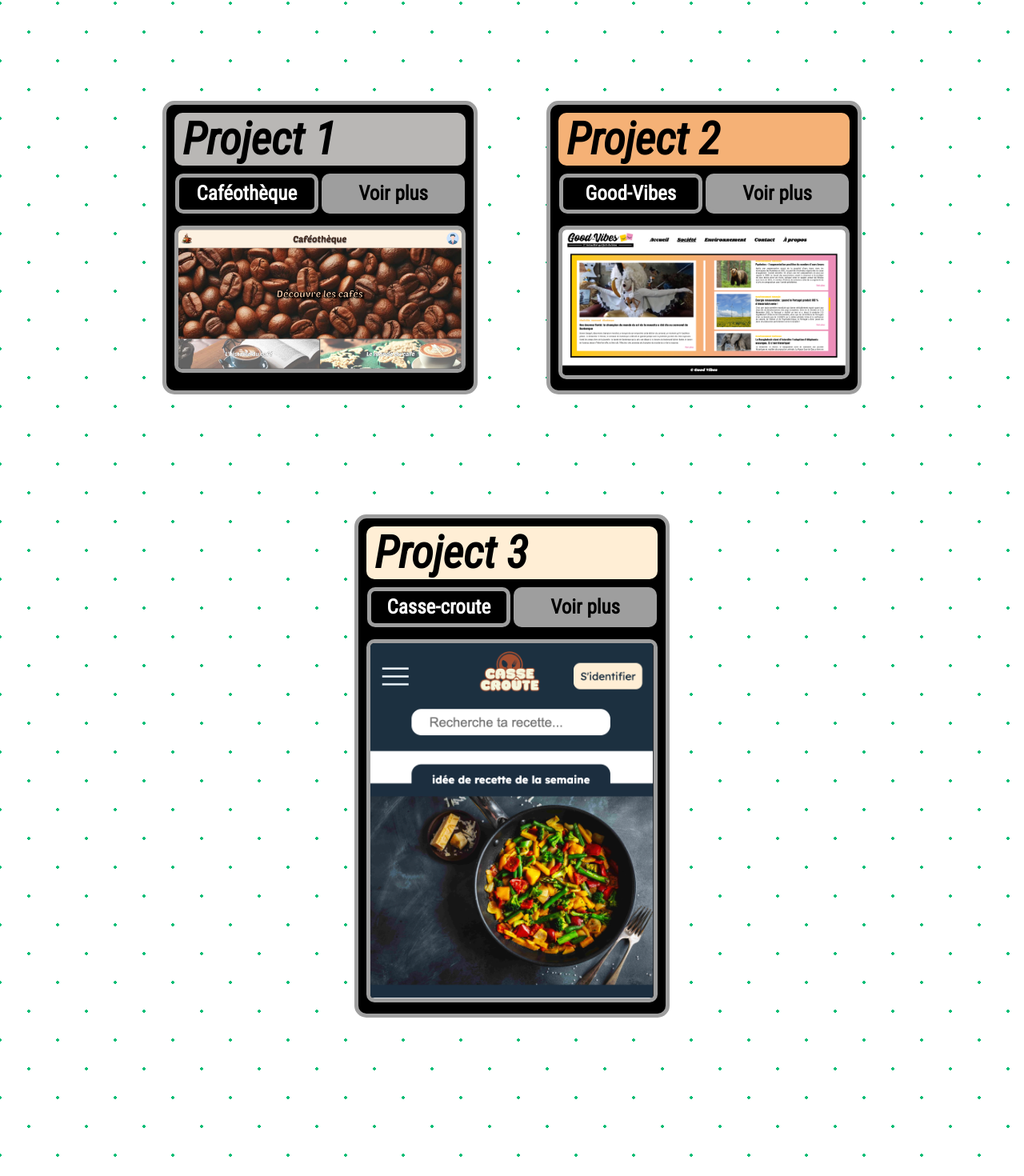
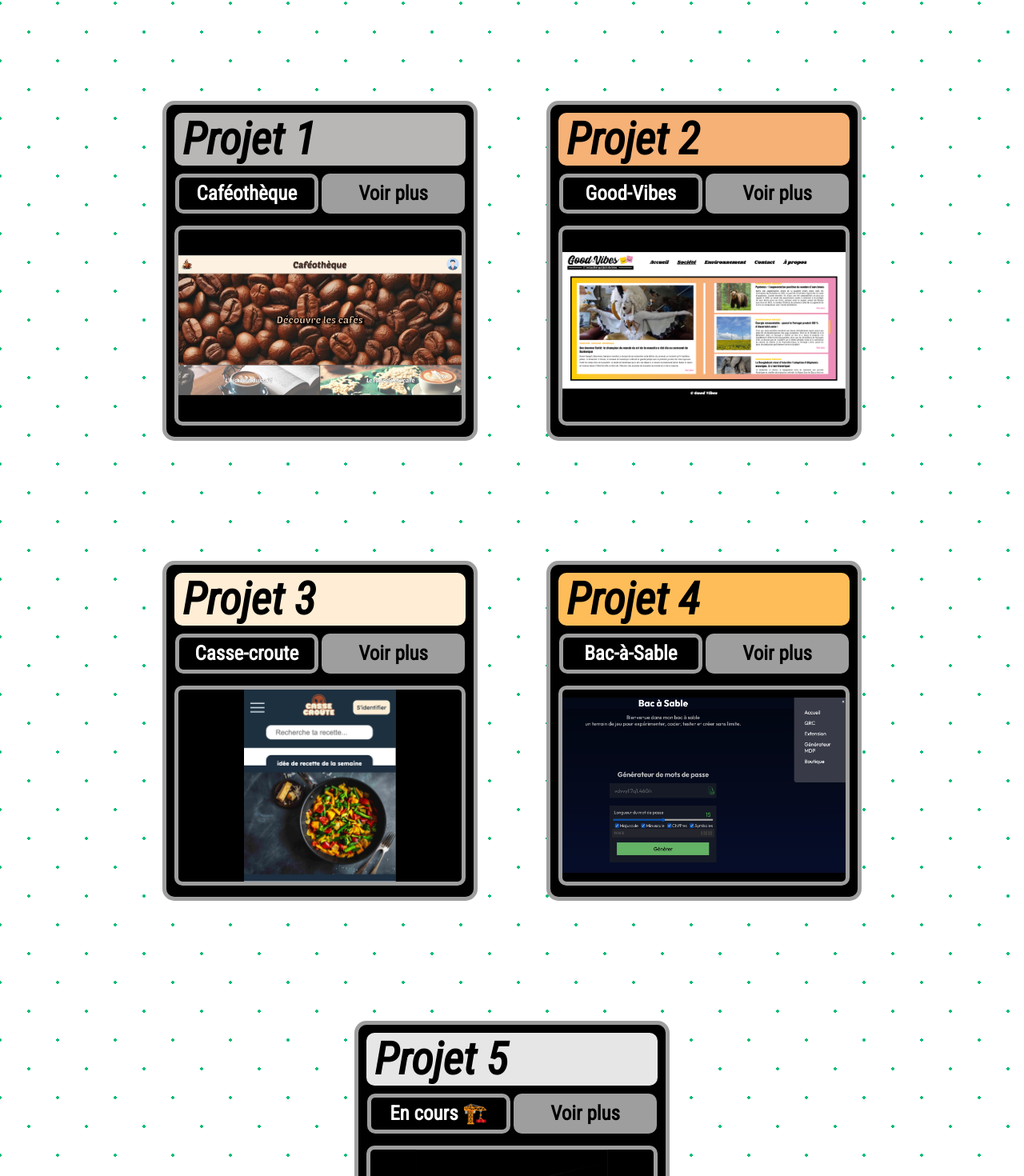
Before and after one commit to FarCodeFR/PortFolio-1.0, a React (Vite) app: page / in a window 1280 px wide. Shown: the part 2516-3986 px from the top of the page at 80% size. Built offline with nearby package versions, Linux system fonts and the light colour scheme; a web font is replaced by a local one.

Commit message:
ajout de deux projets un bac à sable et un autre en cours de construction

```diff
--- a/src/mocks/apiCardsProjects.json
+++ b/src/mocks/apiCardsProjects.json
@@ -1,7 +1,7 @@
 [
 	{
 		"id": 1,
-		"name": "Project 1",
+		"name": "Projet 1",
 		"title": "Caféothèque",
 		"image": "images/project1.jpg",
 		"alt": "une représentation d'un site de café",
@@ -10,7 +10,7 @@
 	},
 	{
 		"id": 2,
-		"name": "Project 2",
+		"name": "Projet 2",
 		"title": "Good-Vibes",
 		"image": "images/project2.png",
 		"alt": "une représentation d'un site de bonne nouvelle",
@@ -19,11 +19,26 @@
 	},
 	{
 		"id": 3,
-		"name": "Project 3",
+		"name": "Projet 3",
 		"title": "Casse-croute",
 		"image": "images/project3.png",
 		"alt": "une représentation d'un site de recettes de cuisines",
 		"info": "https://github.com/FarCodeFR/Casse-Croute/tree/dev",
 		"link": "https://www.figma.com/design/HrXezqeeadm6YPxjO4fBbt/CASSE-CROUTE?m=auto&t=MMnpi9ruoWU4q5RZ-6"
+	},
+	{
+		"id": 4,
+		"name": "Projet 4",
+		"title": "Bac-à-Sable",
+		"image": "images/bac-a-sable.png",
+		"alt": "Site bac à sable pour s'entrainer",
+		"info": "https://github.com/FarCodeFR/Tools-Box"
+	},
+	{
+		"id": 5,
+		"name": "Projet 5",
+		"title": "En cours 🏗️",
+		"image": "images/construction.avif",
+		"alt": "Site vitrine pour une association"
 	}
 ]
--- a/src/pages/Accueil.tsx
+++ b/src/pages/Accueil.tsx
@@ -58,7 +58,7 @@ function Accueil() {
       </section>
       <Profile />
       <section id="projects" className="container-section-projects">
-				<h2>Projects</h2>
+        <h2>Projets</h2>
         <section>.</section>
         <section className="second-ligne-projects">.</section>
       </section>
--- a/src/styles/accueil.css
+++ b/src/styles/accueil.css
@@ -54,7 +54,7 @@
 /* ? Hover 2 project */
 
 #scroll2:hover::after {
-	content: "Projects";
+	content: "Projets";
 	font-family: var(--font-family);
 	font-size: 20px;
 	color: rgb(255, 255, 255);
--- a/src/styles/card.css
+++ b/src/styles/card.css
@@ -90,9 +90,8 @@
 
 .container-card-projects > picture > img {
 	width: 100%;
-	max-height: 100%;
+	height: 30vh;
 	border-radius: 5px;
-	object-fit: cover;
 	object-fit: contain;
 	box-shadow: 0px 0px 0px 5px rgb(158, 158, 158);
 }
@@ -150,6 +149,38 @@
 		color: rgb(248, 248, 248);
 	}
 }
+/* Project 4 */
+
+#Bac-à-Sable > section:first-of-type {
+	background-color: rgb(255, 189, 89);
+}
+#Bac-à-Sable > section > h3:first-of-type:hover {
+	background-color: rgb(255, 189, 89);
+	& a {
+		color: black;
+	}
+}
+#Bac-à-Sable > section > h3:last-of-type:hover {
+	& a {
+		color: rgb(248, 248, 248);
+	}
+}
+/* Project 5 */
+
+#Pallas-éducation > section:first-of-type {
+	background-color: #be2e27;
+}
+#Pallas-éducation > section > h3:first-of-type:hover {
+	background-color: #be2e27;
+	& a {
+		color: black;
+	}
+}
+#Pallas-éducation > section > h3:last-of-type:hover {
+	& a {
+		color: rgb(248, 248, 248);
+	}
+}
 
 /* ? Responsive */
 
```
Also changed, not shown: public/images/bac-a-sable.png (added), public/images/construction.avif (added). Lines whose indentation alone changed are shown as unchanged.
